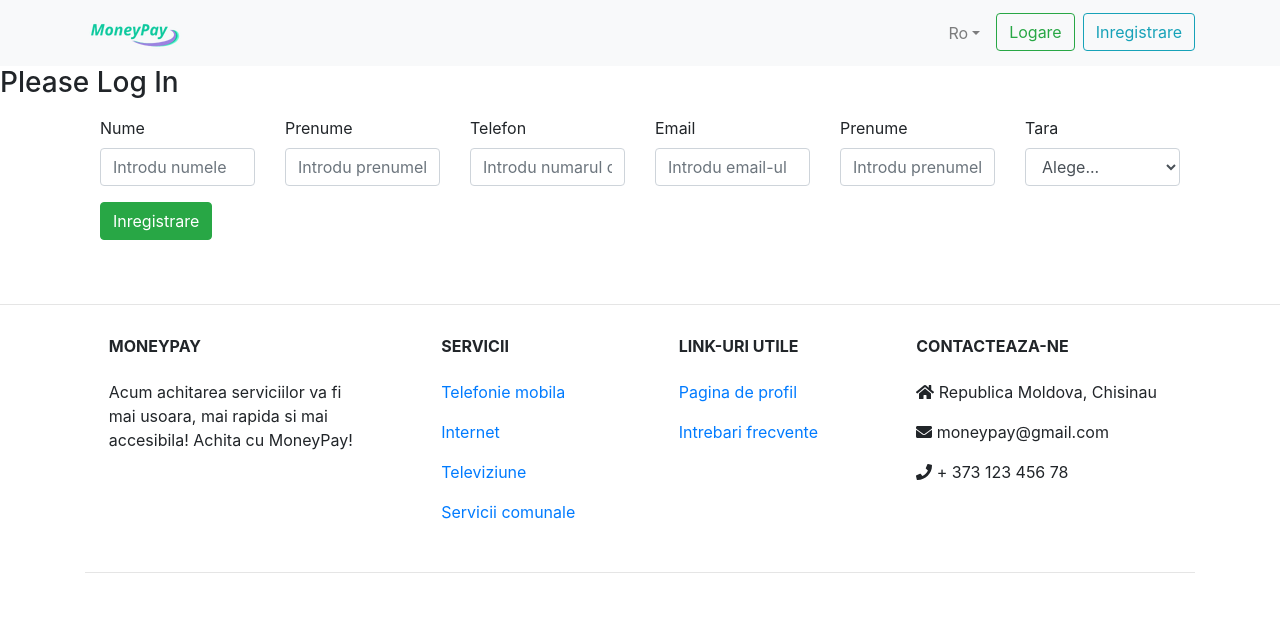
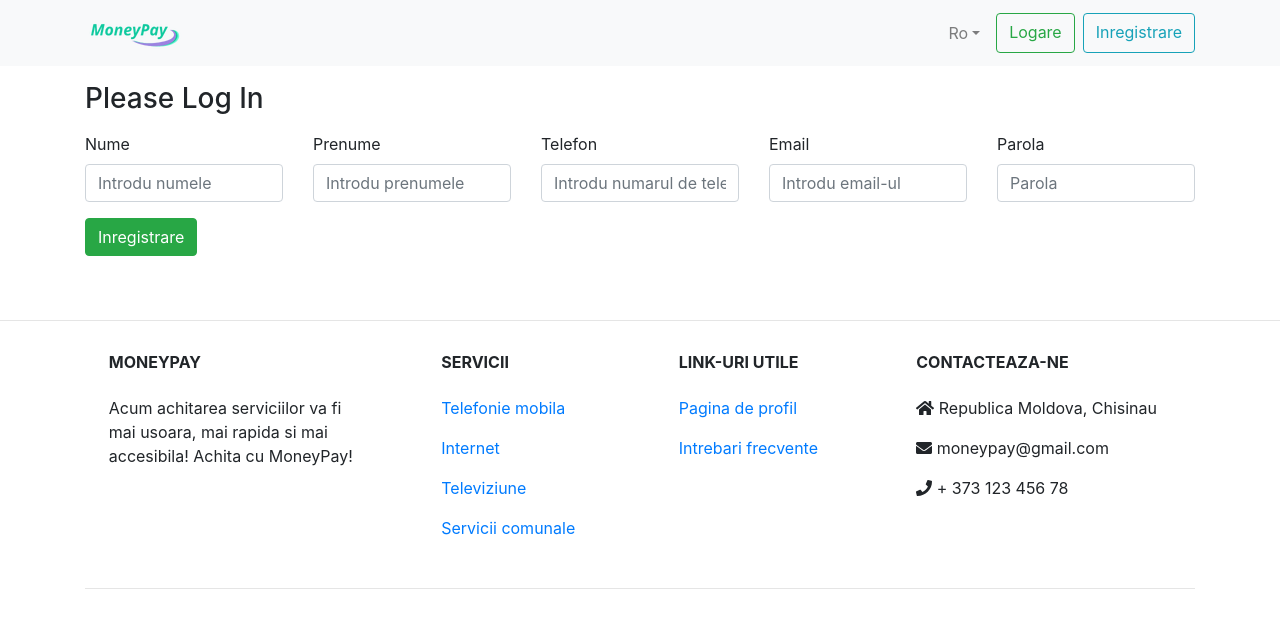
Before and after one commit to PetrovCristina/EPayment, a React (Create React App) app: page /register in a window 1280 px wide. Shown: the top 628 px of the page. Built offline with nearby package versions, Linux system fonts and the light colour scheme.

Commit message:
Login/register fixes

```diff
--- /dev/null
+++ b/src/ApiService.js
@@ -0,0 +1,40 @@
+export class ApiService {
+  static fetch(...args) {
+    return fetch(...args).then(handleErrors)
+  }
+
+  static login(data) {
+    return ApiService.fetch('/token-auth/', {
+      method: 'POST',
+      headers: {
+        'Content-Type': 'application/json'
+      },
+      body: JSON.stringify(data)
+    })
+  }
+
+  static getMe(token) {
+    return ApiService.fetch('/accounts/current_user/', {
+      headers: {
+        Authorization: `JWT ${token}`
+      }
+    })
+  }
+
+  static signUp(data) {
+    return ApiService.fetch('/accounts/users/', {
+      method: 'POST',
+      headers: {
+        'Content-Type': 'application/json'
+      },
+      body: JSON.stringify(data)
+    })
+  }
+}
+
+function handleErrors(response) {
+  if (!response.ok) {
+    throw response
+  }
+  return response
+}
--- a/src/App.js
+++ b/src/App.js
@@ -20,7 +20,7 @@ import Profile from './components/Profile'
 import { Container } from 'reactstrap'
 import { Route, Switch } from 'react-router-dom'
 import * as actions from './store/actions/auth'
-import { Nav } from 'reactstrap'
+import { ApiService } from './ApiService'
 
 library.add(
   faHome,
@@ -35,109 +35,88 @@ library.add(
 class App extends Component {
   constructor(props) {
     super(props)
+    const token = localStorage.getItem('token')
     this.state = {
-      displayed_form: '',
-      logged_in: localStorage.getItem('token') ? true : false,
+      token,
+      logged_in: token ? true : false,
       username: ''
     }
   }
+
   componentDidMount() {
     if (this.state.logged_in) {
-      fetch('http://127.0.0.1:8000/accounts/current_user/', {
-        headers: {
-          Authorization: `JWT ${localStorage.getItem('token')}`
-        }
-      })
+      ApiService.getMe(this.state.token)
         .then(res => res.json())
         .then(json => {
           this.setState({ username: json.username })
         })
     }
   }
-  //
-  handle_login = (e, data) => {
-    e.preventDefault()
-    fetch('http://127.0.0.1:8000/token-auth/', {
-      method: 'POST',
-      headers: {
-        'Content-Type': 'application/json'
-      },
-      body: JSON.stringify(data)
-    })
+
+  handle_login = data => {
+    ApiService.login(data)
       .then(res => res.json())
       .then(json => {
         localStorage.setItem('token', json.token)
         this.setState({
+          token: json.token,
           logged_in: true,
-          displayed_form: '',
           username: json.user.username
         })
       })
+      .then(() => this.props.history.push('/'))
+      .catch(() => console.log('Invalid data'))
   }
 
   handle_signup = (e, data) => {
     e.preventDefault()
-    fetch('http://127.0.0.1:8000/accounts/users/', {
-      method: 'POST',
-      headers: {
-        'Content-Type': 'application/json'
-      },
-      body: JSON.stringify(data)
-    })
+    ApiService.signUp(data)
       .then(res => res.json())
       .then(json => {
         localStorage.setItem('token', json.token)
         this.setState({
+          token: json.token,
           logged_in: true,
-          displayed_form: '',
           username: json.username
         })
       })
+      .then(() => this.props.history.push('/'))
   }
 
   handle_logout = () => {
     localStorage.removeItem('token')
-    this.setState({ logged_in: false, username: '' })
-  }
-
-  display_form = form => {
-    this.setState({
-      displayed_form: form
-    })
+    this.setState({ logged_in: false, username: '', token: null })
   }
 
   render() {
-    let form
-    switch (this.state.displayed_form) {
-      case 'login':
-        form = <Login handle_login={this.handle_login} />
-        break
-      case 'signup':
-        form = <Register handle_signup={this.handle_signup} />
-        break
-      default:
-        form = null
-    }
     return (
       <React.Fragment>
-        <Header />
-
-        <Nav
+        <Header
           logged_in={this.state.logged_in}
-          display_form={this.display_form}
           handle_logout={this.handle_logout}
         />
-        {form}
-        <h3>
-          {this.state.logged_in
-            ? `Hello, ${this.state.username}`
-            : 'Please Log In'}
-        </h3>
-        <Container>
+
+        <Container className="mt-3">
+          <h3>
+            {this.state.logged_in
+              ? `Hello, ${this.state.username}`
+              : 'Please Log In'}
+          </h3>
+        </Container>
+
+        <Container className="mt-3">
           <Switch>
             <Route exact path="/" component={Categories} />
-            <Route exact path="/register" component={Register} />
-            <Route exact path="/login" component={Login} />
+            <Route
+              exact
+              path="/register"
+              render={() => <Register handle_signup={this.handle_signup} />}
+            />
+            <Route
+              exact
+              path="/login"
+              render={() => <Login handle_login={this.handle_login} />}
+            />
             <Route exact path="/profile" component={Profile} />
           </Switch>
         </Container>
@@ -146,17 +125,15 @@ class App extends Component {
     )
   }
 }
+
 const mapStateToProps = state => {
   return {
     isAuthenticated: state.token !== null
   }
 }
 
-const mapDispatchToProps = dispatch => {
-  return {
-    onTryAutoSignup: () => dispatch(actions.authCheckState())
-  }
-}
+const mapDispatchToProps = { onTryAutoSignup: actions.authCheckState }
+
 export default connect(
   mapStateToProps,
   mapDispatchToProps
--- a/src/components/Categories/index.js
+++ b/src/components/Categories/index.js
@@ -1,6 +1,5 @@
 import React from 'react'
 import {
-  Container,
   Row,
   Col,
   Card,
@@ -44,7 +43,7 @@ const categories = [
 export default class Categories extends React.Component {
   render() {
     return (
-      <Container>
+      <React.Fragment>
         <h2 className="my-4">Operatii</h2>
 
         <Row>
@@ -91,7 +90,7 @@ export default class Categories extends React.Component {
             </Col>
           ))}
         </Row>
-      </Container>
+      </React.Fragment>
     )
   }
 }
--- a/src/components/Header/index.js
+++ b/src/components/Header/index.js
@@ -16,43 +16,7 @@ import {
 import { Link } from 'react-router-dom'
 import { l10n } from '../../l10n'
 
-import PropTypes from 'prop-types'
-
-function Header(props) {
-  const logged_out_nav = (
-    <div>
-      <Button
-        tag={Link}
-        to="/login"
-        outline
-        color="success"
-        className="mt-2 mt-md-0 ml-md-2"
-        onClick={() => props.display_form('login')}>
-        {l10n('label.login')}
-      </Button>
-      <Button
-        tag={Link}
-        to="/register"
-        outline
-        color="info"
-        className="mt-2 mt-md-0 ml-md-2"
-        onClick={() => props.display_form('signup')}>
-        {l10n('label.register')}
-      </Button>
-    </div>
-  )
-
-  const logged_in_nav = (
-    <Button
-      tag={Link}
-      to="/logout"
-      outline
-      color="info"
-      className="mt-2 mt-md-0 ml-md-2"
-      onClick={props.handle_logout}>
-      {l10n('label.logout')}
-    </Button>
-  )
+function Header({ logged_in, handle_logout }) {
   return (
     <Navbar color="light" light expand="md">
       <Container>
@@ -71,7 +35,11 @@ function Header(props) {
                 <DropdownItem>{l10n('languages.ru')}</DropdownItem>
               </DropdownMenu>
             </UncontrolledDropdown>
-            <div>{props.logged_in ? logged_in_nav : logged_out_nav}</div>
+            {logged_in ? (
+              <LoggedInNav handle_logout={handle_logout} />
+            ) : (
+              <LoggedOutNav />
+            )}
           </Nav>
         </Collapse>
       </Container>
@@ -81,8 +49,37 @@ function Header(props) {
 
 export default Header
 
-Nav.propTypes = {
-  logged_in: PropTypes.bool.isRequired,
-  display_form: PropTypes.func.isRequired,
-  handle_logout: PropTypes.func.isRequired
+function LoggedOutNav() {
+  return (
+    <React.Fragment>
+      <Button
+        tag={Link}
+        to="/login"
+        outline
+        color="success"
+        className="mt-2 mt-md-0 ml-md-2">
+        {l10n('label.login')}
+      </Button>
+      <Button
+        tag={Link}
+        to="/register"
+        outline
+        color="info"
+        className="mt-2 mt-md-0 ml-md-2">
+        {l10n('label.register')}
+      </Button>
+    </React.Fragment>
+  )
 }
+
+function LoggedInNav({ handle_logout }) {
+  return (
+    <Button
+      outline
+      color="info"
+      className="mt-2 mt-md-0 ml-md-2"
+      onClick={handle_logout}>
+      {l10n('label.logout')}
+    </Button>
+  )
+}
--- a/src/components/Login/index.js
+++ b/src/components/Login/index.js
@@ -1,37 +1,30 @@
 import React from 'react'
-import {
-  Form,
-  Col,
-  Row,
-  Container,
-  Button,
-  FormGroup,
-  Label,
-  Input
-} from 'reactstrap'
+import { Form, Col, Row, Button, FormGroup, Label, Input } from 'reactstrap'
 
 import PropTypes from 'prop-types'
 
 class Login extends React.Component {
   state = {
-    phone: '',
+    username: '',
     password: ''
   }
 
   handle_change = e => {
     const name = e.target.name
     const value = e.target.value
-    this.setState(prevstate => {
-      const newState = { ...prevstate }
-      newState[name] = value
-      return newState
-    })
+    this.setState(prevstate => ({ ...prevstate, [name]: value }))
+  }
+
+  handle_login = e => {
+    e.preventDefault()
+    if (this.state.username !== '' && this.state.password !== '') {
+      this.props.handle_login(this.state)
+    }
   }
 
   render() {
     return (
-      <Container className="mt-3">
-        <Form onSubmit={e => this.props.handle_login(e, this.state)}>
+      <Form onSubmit={this.handle_login}>
         <Row>
           <Col
             xs={12}
@@ -42,8 +35,8 @@ class Login extends React.Component {
               <Label>Telefon</Label>
               <Input
                 type="text"
-                  name="phone"
-                  value={this.state.phone}
+                name="username"
+                value={this.state.username}
                 onChange={this.handle_change}
                 placeholder="Introdu numarul de telefon"
               />
@@ -65,7 +58,6 @@ class Login extends React.Component {
           </Col>
         </Row>
       </Form>
-      </Container>
     )
   }
 }
--- a/src/components/Profile/index.js
+++ b/src/components/Profile/index.js
@@ -20,8 +20,8 @@ class Profile extends React.Component {
   }
   handleSubmit() {
     let formData = new FormData()
-    formData.append('profile_pic', this.state.profilePic)
-    fetch('http://127.0.0.1:8000/accounts/profile-pic/', {
+    formData.append('profile-pic', this.state.profilePic)
+    fetch('/accounts/profile-pic/', {
       method: 'POST',
       headers: {
         Accept: 'application/json, text/plain, */*'
--- a/src/components/Register/index.js
+++ b/src/components/Register/index.js
@@ -1,14 +1,5 @@
 import React from 'react'
-import {
-  Form,
-  Col,
-  Row,
-  Button,
-  FormGroup,
-  Label,
-  Input,
-  Container
-} from 'reactstrap'
+import { Form, Col, Row, Button, FormGroup, Label, Input } from 'reactstrap'
 
 import PropTypes from 'prop-types'
 
@@ -17,7 +8,7 @@ class Register extends React.Component {
     name: '',
     surname: '',
     phone: '',
-    email: '',
+    username: '',
     password: '',
     country: ''
   }
@@ -33,7 +24,6 @@ class Register extends React.Component {
 
   render() {
     return (
-      <Container className="mt-3">
       <Form onSubmit={e => this.props.handle_signup(e, this.state)}>
         <Row>
           <Col>
@@ -81,44 +71,30 @@ class Register extends React.Component {
 
               <Input
                 type="text"
-                  name="email"
+                name="username"
                 placeholder="Introdu email-ul"
-                  value={this.state.email}
+                value={this.state.username}
                 onChange={this.handle_change}
               />
             </FormGroup>
           </Col>
           <Col>
             <FormGroup>
-                <Label htmlFor="password">Prenume</Label>
+              <Label htmlFor="password">Parola</Label>
 
               <Input
                 name="password"
-                  placeholder="Introdu prenumele"
+                placeholder="Parola"
                 value={this.state.password}
                 onChange={this.handle_change}
                 type="password"
               />
             </FormGroup>
           </Col>
-            <Col>
-              <FormGroup>
-                <Label htmlFor="country">Tara</Label>
-                <Input
-                  name="country"
-                  type="select"
-                  value={this.state.country}
-                  onChange={this.handle_change}>
-                  <option value="">Alege...</option>
-                  <option value="MD">Republica Moldova</option>
-                </Input>
-              </FormGroup>
-            </Col>
         </Row>
 
         <Button color="success">Inregistrare</Button>
       </Form>
-      </Container>
     )
   }
 }
--- a/src/index.js
+++ b/src/index.js
@@ -8,7 +8,7 @@ import { createStore, compose, applyMiddleware } from 'redux'
 import thunk from 'redux-thunk'
 import reducer from './store/reducers/auth'
 import { Provider } from 'react-redux'
-import { BrowserRouter } from 'react-router-dom'
+import { BrowserRouter, Route } from 'react-router-dom'
 
 const composeEnhances = window.__REDUX_DEVTOOLS_EXTENSION_COMPOSE__ || compose
 
@@ -17,7 +17,7 @@ const store = createStore(reducer, composeEnhances(applyMiddleware(thunk)))
 const app = (
   <Provider store={store}>
     <BrowserRouter>
-      <App />
+      <Route component={App} />
     </BrowserRouter>
   </Provider>
 )
```
Lines whose indentation alone changed are shown as unchanged.
